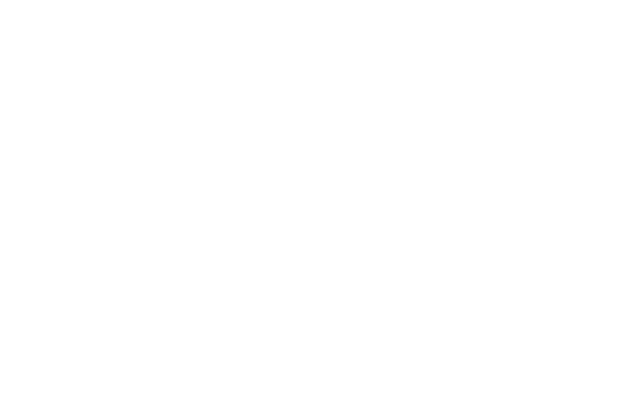
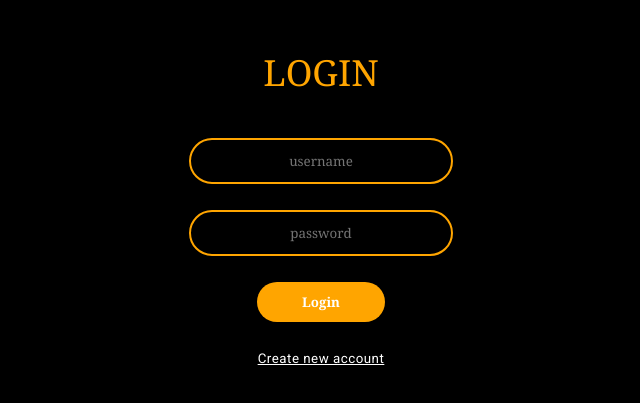
Before and after one commit to JayanthKumarKollu/taskManager_UI, an Angular app: page /login in a window 1280 px wide. Before the commit this address led to /. Shown: the part 189-592 px from the top of the page, without its empty margins (319-959 px from the left). Built offline with nearby package versions, Linux system fonts and the light colour scheme.

Commit message:
Updated some features

```diff
--- a/src/app/app.component.ts
+++ b/src/app/app.component.ts
@@ -11,6 +11,11 @@
   styleUrl: './app.component.scss'
 })
 export class AppComponent {
+ngOnInit(){
+  if(localStorage){
+   localStorage.clear()
 
+  }
+}
 
 }
--- /dev/null
+++ b/src/app/auth.guard.ts
@@ -0,0 +1,13 @@
+import { inject } from '@angular/core';
+import { CanActivateFn, Router } from '@angular/router';
+export const authGuard: CanActivateFn = (route, state) => {
+  const router = inject(Router)
+  let isUserlogged = localStorage.getItem("id");
+  if(isUserlogged){
+    return true
+  }else{
+    router.navigate(['/login'])
+    return false;
+
+  }
+};
--- /dev/null
+++ b/src/app/components/login/login.component.html
@@ -0,0 +1,8 @@
+<div class="main_container">
+    <h3>LOGIN</h3>
+    <input type="text" placeholder="username" [(ngModel)]="userName">
+    <input type="password" placeholder="password" [(ngModel)]="userPassword">
+    <button (click)="login()">Login</button>
+    <small>Create new account</small>
+
+</div>
--- /dev/null
+++ b/src/app/components/login/login.component.scss
@@ -0,0 +1,45 @@
+.main_container{
+    display: flex;
+    justify-content: center;
+    align-items: center;
+    width: 100vw;
+    flex-direction: column;
+    height: 100vh;
+    gap: 2vw;
+    background-color: black;
+
+    h3{
+        color: orange;
+        font-family:Georgia, 'Times New Roman', Times, serif;
+
+    }
+    input{
+        width: 20vw;
+         font-family:Georgia, 'Times New Roman', Times, serif;
+    height: 5vh;
+    border: 2px solid orange;
+    border-radius: 10vw;
+    outline: none;
+    text-align: center;
+    background-color: transparent;
+    color: white;
+    }
+    button{
+        width: 10vw;
+        height: 5vh;
+        background-color: orange;
+        font-family:Georgia, 'Times New Roman', Times, serif;
+        color: white;
+        font-weight: bold;
+        outline: none;
+        border: none;
+        border-radius: 10vw;
+        cursor: pointer;
+
+    }
+    small{
+        color: white;
+        text-decoration: underline;
+        cursor: pointer;
+    }
+}
--- /dev/null
+++ b/src/app/components/login/login.component.ts
@@ -0,0 +1,29 @@
+import { Component, inject } from '@angular/core';
+import { TaskServerService } from '../task-server.service';
+import { FormsModule } from '@angular/forms';
+import { Router } from '@angular/router';
+import { log } from 'console';
+@Component({
+  selector: 'app-login',
+  standalone: true,
+  imports: [FormsModule],
+  templateUrl: './login.component.html',
+  styleUrl: './login.component.scss'
+})
+export class LoginComponent {
+
+  private serv=inject(TaskServerService);
+  constructor(private router:Router){}
+  userName: any;
+  userPassword: any;
+login(){
+  let data={
+    name:this.userName,
+    password:this.userPassword
+  }
+this.serv.login(data).subscribe((res:any)=>{
+localStorage.setItem("id",res)
+this.router.navigate(['/tasks'])
+})
+}
+}
--- a/src/app/components/task-component/task-component.component.html
+++ b/src/app/components/task-component/task-component.component.html
@@ -4,8 +4,8 @@
     <button mat-flat-button style="background-color: orange;" [disabled]="!newTask" (click)="submit()">Add Task</button>
 </div>
 <div class="display_Container">
-    @if(allTasks.items.length!=0){
-        @for (tasks of allTasks.items ; track tasks._id){
+    @if(allTasks.length!=0){
+        @for (tasks of allTasks ; track tasks._id){
 
             <mat-card appearance="outlined" style="border: none;">
             <mat-card-content style="width: 35vw;">
--- a/src/app/components/task-component/task-component.component.ts
+++ b/src/app/components/task-component/task-component.component.ts
@@ -13,6 +13,8 @@
   MatSnackBar,
 } from '@angular/material/snack-bar';
 import { Console, error } from 'console';
+import { json } from 'stream/consumers';
+import { stringify } from 'querystring';
 @Component({
   selector: 'app-task-component',
   standalone: true,
@@ -24,7 +26,7 @@
 
   newTask:string="";
   allTasks:any=[];
-  taskBluePrint={
+  taskBluePrint:any={
     name: '',
     completed: false,
     id: ''
@@ -34,27 +36,32 @@
    private _snackBar = inject(MatSnackBar);
 constructor( ){}
   ngOnInit(){
-    console.log("blue print",this.taskBluePrint)
-    this.gettingAllTasks();
+
+    this.gettingAllTasks( localStorage.getItem("id"));
+
   }
   editTask(param:any){
 this.taskBluePrint.id=param;
+console.log("user id",this.taskBluePrint)
  let dailogRef = this.dialog.open(EditTaskDailogComponent,{
       data:this.taskBluePrint
     });
     dailogRef.afterClosed().subscribe((res)=>{
-      this.gettingAllTasks();
+      this.gettingAllTasks( localStorage.getItem("id"));
     })
   }
-  gettingAllTasks(){
-    this.taskServer.getAllTasks().subscribe((res)=>{
+  gettingAllTasks(data:any){
+    let val = data
+    this.taskServer.getAllTasks(val).subscribe((res)=>{
       console.log("result",res
       );
       this.allTasks=res;
-    console.log(this.allTasks.items)
+    console.log(this.allTasks)
     })
   }
   submit(){
+
+    this.taskBluePrint.userID = localStorage.getItem("id");
     this.taskBluePrint.name=this.newTask;
     this.taskBluePrint.completed=false;
    this.taskServer.addTask(this.taskBluePrint).subscribe({
@@ -65,7 +72,7 @@
       verticalPosition:"top",
       duration:1500
     });
-     this.gettingAllTasks();
+     this.gettingAllTasks( localStorage.getItem("id"));
      this.newTask="";
     }
     },
@@ -98,7 +105,7 @@
       verticalPosition:"top",
       duration:1500
 })
-  this.gettingAllTasks();
+  this.gettingAllTasks( localStorage.getItem("id"));
 })
     })
 
--- a/src/app/components/task-server.service.ts
+++ b/src/app/components/task-server.service.ts
@@ -8,20 +8,27 @@
  baseURL=environment.baseURL
   constructor(private http:HttpClient) { }
 
-  getAllTasks(){
-    return this.http.get(`${this.baseURL}/api/tasks/`)
+  getAllTasks(data:any){
+    console.log("data in service",data)
+    return this.http.get(`${this.baseURL}/api/tasks/loggeduser/${data}`)
   }
   addTask(data:any){
     return this.http.post(`${this.baseURL}/api/tasks/`,data)
   }
   updateTask(data:any){
-    return this.http.patch(`${this.baseURL}/api/tasks/${data._id}`,data)
+    console.log("updateTaskfun",data._id)
+    return this.http.patch(`${this.baseURL}/api/tasks/loggeduser/${data._id}`,data)
 
   }
   deleteTask(data:any){
-    return this.http.delete(`${this.baseURL}/api/tasks/${data}`);
+    return this.http.delete(`${this.baseURL}/api/tasks/loggeduser/${data}`);
   }
   getTaskById(data:any){
-    return this.http.get(`${this.baseURL}/api/tasks/${data}`)
+    console.log("updated id",data)
+    return this.http.get(`${this.baseURL}/api/tasks/updateItem/${data}`)
+  }
+
+  login(data:any){
+    return this.http.post(`${this.baseURL}/api/login/authenticate/`,data)
   }
 }
--- a/src/app/dailogs/edit-task-dailog/edit-task-dailog.component.ts
+++ b/src/app/dailogs/edit-task-dailog/edit-task-dailog.component.ts
@@ -29,21 +29,22 @@
    data = inject(MAT_DIALOG_DATA);
 private taskServer = inject(TaskServerService);
 ngOnInit(){
+  console.log("data from task comp",this.data)
   this.taskServer.getTaskById(this.data.id).subscribe((res)=>{
     this.data=res;
     console.log("data",this.data)
-this.taskName=this.data.item.name;
-this.isCompleted=this.data.item.completed
+this.taskName=this.data.name;
+this.isCompleted=this.data.completed
   })
 
 }
 
   updateTask(){
 
-    this.data.item.name=this.taskName;
-    this.data.item.completed=this.isCompleted;
-    console.log("daa value",this.data.item)
-    this.taskServer.updateTask(this.data.item).subscribe((res)=>{
+    this.data.name=this.taskName;
+    this.data.completed=this.isCompleted;
+    console.log("daa value",this.data)
+    this.taskServer.updateTask(this.data).subscribe((res)=>{
       this.dailogRef.close()
     })
 
--- a/src/environments/environment.development.ts
+++ b/src/environments/environment.development.ts
@@ -1,4 +1,6 @@
 export const environment = {
-        baseURL:'https://taskmanager-server-7eze.onrender.com',
+        // baseURL:'https://taskmanager-server-7eze.onrender.com',
+            baseURL:'http://localhost:3000',
+
 
 };
--- a/src/environments/environment.ts
+++ b/src/environments/environment.ts
@@ -1,3 +1,4 @@
 export const environment = {
-    baseURL:'https://taskmanager-server-7eze.onrender.com',
+    // baseURL:'https://taskmanager-server-7eze.onrender.com',
+    baseURL:'http://localhost:3000',
 };
```
Also changed, not shown: src/app/app.routes.ts (+6 -1 lines), 2 other files (tests, documents, lock files or other folders).
